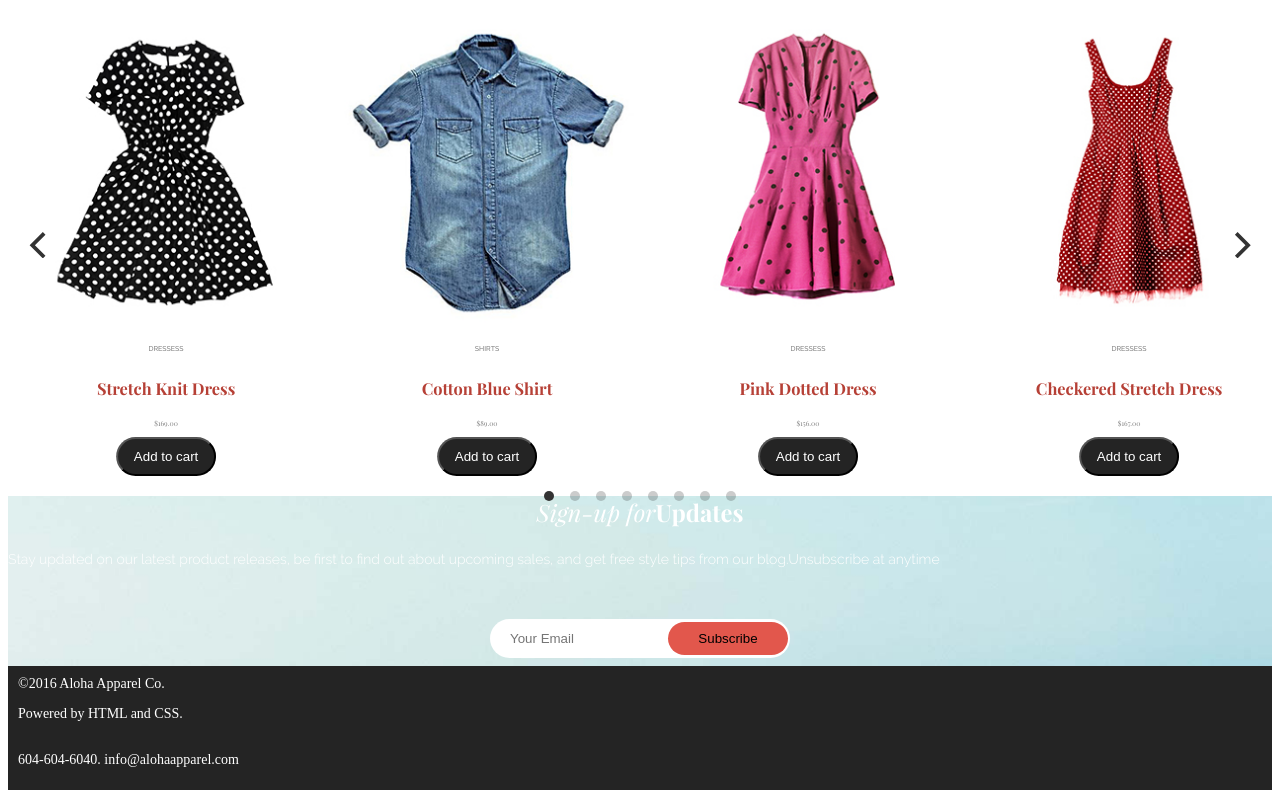
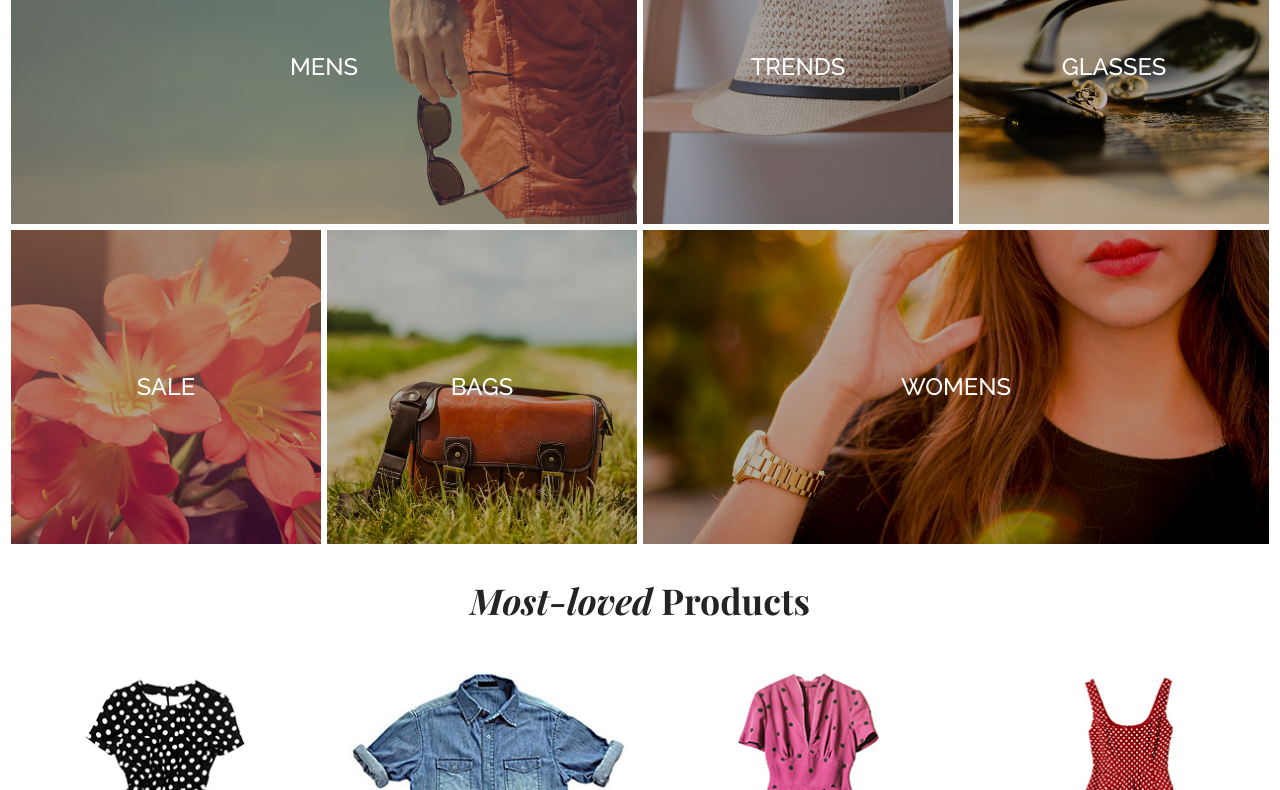
Before and after one commit to rosh408/project-1, a plain HTML site: page index.html in a window 1280 px wide. Shown: the part 760-1550 px from the top of the page. Drawn offline with nearby package versions, Linux system fonts and the light colour scheme.

Commit message:
category styles gallery fixed for rwd

```diff
--- a/index.html
+++ b/index.html
@@ -48,22 +48,32 @@
                     our
                     current selection of products or sign-up for updates below</p>
             </section>
-            <!--container4 categories-->
             <section>
-
-
+                <div class="stylegallery">
+                    <div class="mens picture">
+                        <p>mens</p>
                     </div>
-
+                    <div class="trends picture">
+                        <p>trends</p>
+                    </div>
+                    <div class="glasses picture">
+                        <p>glasses</p>
+                    </div>
+                    <div class="sale picture">
+                        <p>sale</p>
+                    </div>
+                    <div class="bags picture">
+                        <p>bags</p>
+                    </div>
+                    <div class="womens picture">
+                        <p>womens</p>
+                    </div>
+                </div>
             </section>
-
-
-
-
             <section class="loveditems">
-                <div class="loveditemstext">
-                    <h2><em>Most-loved</em> <strong>Products</strong></h2>
+                <h2 class="mostloved"><em>Most-loved</em> <strong>Products</strong></h2>
                 </div>
-
+            </section>
             <div class="main-carousel">
                 <div class="carousel-cell"><img src="images/stretch-knit-dress.jpg" alt="knit-dress">
                     <p class="product">dressess</p>
@@ -116,8 +126,9 @@
                     <p class="productcost">$188.00</p>
                     <button>Add to cart</button>
                 </div>
+            </div>
 
-                </div>
+
             <section class="signuparea">
                 <h2 class="signup"><EM>Sign-up for</EM> <strong>Updates</strong></h2>
                 <p class="signuptext">Stay updated on our latest product releases, be first to find out about
--- a/style.css
+++ b/style.css
@@ -162,91 +162,93 @@ button {
 
 /* container 4 */
 
-.categoryitems {
-    height: 50vw;
+
+.stylegallery {
     display: flex;
     flex-wrap: wrap;
+    justify-content: center;
+    width: 100%;
+    align-content: space-between;
+    align-items: center;
+    margin: 0 auto;
 
 }
 
-.category {
+.picture {
     display: flex;
     justify-content: center;
     align-items: center;
+    border: 3px solid white;
+    height: 50vw;
+    width: 50%;
+}
+
+.picture:first-child,
+.picture:last-child {
+    width: 100%;
 }
 
 
 .mens {
-    order: 1;
-    background-image: linear-gradient(rgba(0, 0, 0, 0.3), rgba(0, 0, 0, 0.3)), url("images/mens-category.jpg");
+    background-image: linear-gradient(rgba(0, 0, 0, 0.3), rgba(0, 0, 0, 0.3)), url(images/mens-category.jpg);
     background-repeat: no-repeat;
+    background-position: center;
     background-size: cover;
-    background-position: center;
-    height: 50vw;
-    width: 100vw;
 }
 
 .trends {
-    order: 2;
-    background-image: linear-gradient(rgba(0, 0, 0, 0.3), rgba(0, 0, 0, 0.3)), url("images/trends-category.jpg");
+
+    background-image: linear-gradient(rgba(0, 0, 0, 0.3), rgba(0, 0, 0, 0.3)), url(images/trends-category.jpg);
     background-repeat: no-repeat;
+    background-position: center;
     background-size: cover;
+}
+
+.glasses {
+    background-image: linear-gradient(rgba(0, 0, 0, 0.3), rgba(0, 0, 0, 0.3)), url(images/glasses-category.jpg);
+    background-repeat: no-repeat;
     background-position: center;
-    width: 50vw;
-    padding: 0 auto;
+    background-size: cover;
 
 }
 
-.glasses {
-    order: 3;
-    background-image: linear-gradient(rgba(0, 0, 0, 0.3), rgba(0, 0, 0, 0.3)), url("images/glasses-category.jpg");
+.sale {
+    background-image: linear-gradient(rgba(0, 0, 0, 0.3), rgba(0, 0, 0, 0.3)), url(images/sale-category.jpg);
     background-repeat: no-repeat;
+    background-position: center;
     background-size: cover;
-    background-position: center;
-    width: 50%;
-    padding: 0 auto;
-}
 
-.sale {
-    order: 4;
-    background-image: linear-gradient(rgba(0, 0, 0, 0.3), rgba(0, 0, 0, 0.3)), url("images/sale-category.jpg");
-    background-repeat: no-repeat;
-    background-size: cover;
-    padding: 0 auto;
-    width: 50%;
-    background-position: center;
 }
 
 .bags {
-    order: 5;
-    background-image: linear-gradient(rgba(0, 0, 0, 0.3), rgba(0, 0, 0, 0.3)), url("images/bags-category.jpg");
+    background-image: linear-gradient(rgba(0, 0, 0, 0.3), rgba(0, 0, 0, 0.3)), url(images/bags-category.jpg);
     background-repeat: no-repeat;
+    background-position: center;
     background-size: cover;
-    padding: 0 auto;
-    width: 50%;
-    background-position: center;
+
 }
 
 .womens {
-    order: 6;
-    background-image: linear-gradient(rgba(0, 0, 0, 0.3), rgba(0, 0, 0, 0.3)), url("images/womens-category.jpg");
+    background-image: linear-gradient(rgba(0, 0, 0, 0.3), rgba(0, 0, 0, 0.3)), url(images/womens-category.jpg);
     background-repeat: no-repeat;
+    background-position: center;
     background-size: cover;
-    background-position: center;
-    width: 100%
+
+
 }
 
-.categoryname {
+
+.picture p {
     font-family: "Raleway", sans-serif;
     color: white;
     font-size: 1.7rem;
     text-transform: uppercase;
-
+    align-self: center;
 }
 
 
-/* container 5 loved products */
-.loveditemstext {
+/* container 5 main carousel  */
+.loveditems {
     text-align: center;
     font-family: "Playfair Display", serif;
     font-size: 1.7rem;
@@ -353,6 +355,8 @@ input[type=submit] {
     padding: 10px;
 }
 
+/* social media  */
+
 .socialmedia li {
     padding: 5px;
 }
@@ -383,7 +387,7 @@ footer {
     color: gray;
 }
 
-
+/*  media query for destkop and table -- breakpoints */
 
 @media screen and (min-width: 600px) {
 
@@ -403,6 +407,7 @@ footer {
 
     }
 
+    /* nav menu  */
     .alohalogo {
         order: 1;
         width: 25%;
@@ -426,6 +431,7 @@ footer {
 
     }
 
+
     .footercontainer {
         display: flex;
         width: 100%;
@@ -435,6 +441,8 @@ footer {
     .contactinfo {
         text-align: left;
     }
+
+    /* main carousel  */
 
     .carousel-cell {
         width: 25%;
@@ -467,5 +475,31 @@ footer {
         color: white;
         border-radius: 30px;
         width: 100px;
+        font-family: "Raleway", sans-serif;
     }
+
+    /* styles gallery- all categories */
+
+
+    .picture {
+        display: flex;
+        justify-content: center;
+        align-items: center;
+        border: 3px solid white;
+        height: 25vw;
+        width: 25%;
+    }
+
+    .picture:first-child,
+    .picture:last-child {
+        width: 50%;
+    }
+
+
+
+
+
+
+
+
 }
```
Lines whose indentation alone changed are shown as unchanged.
